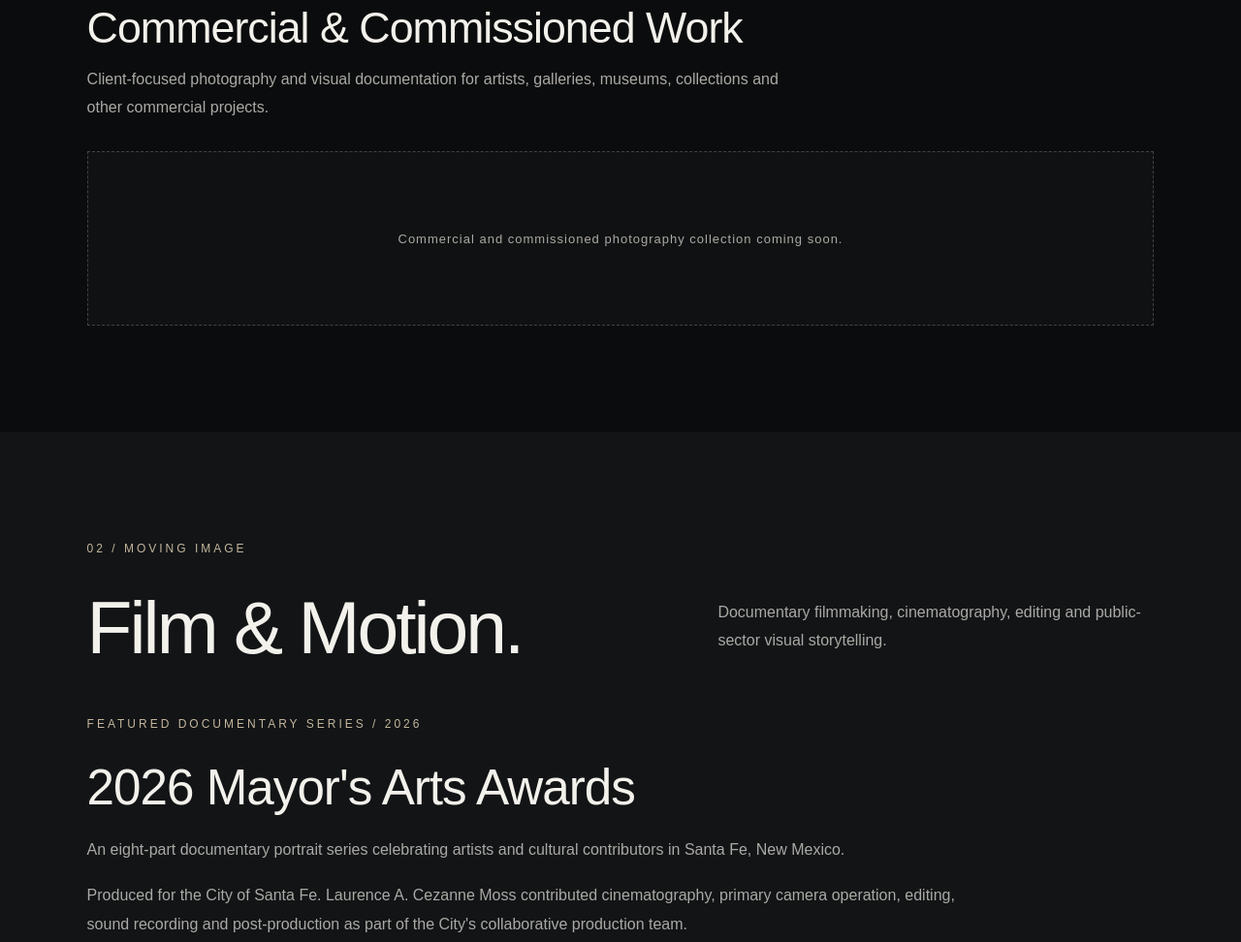
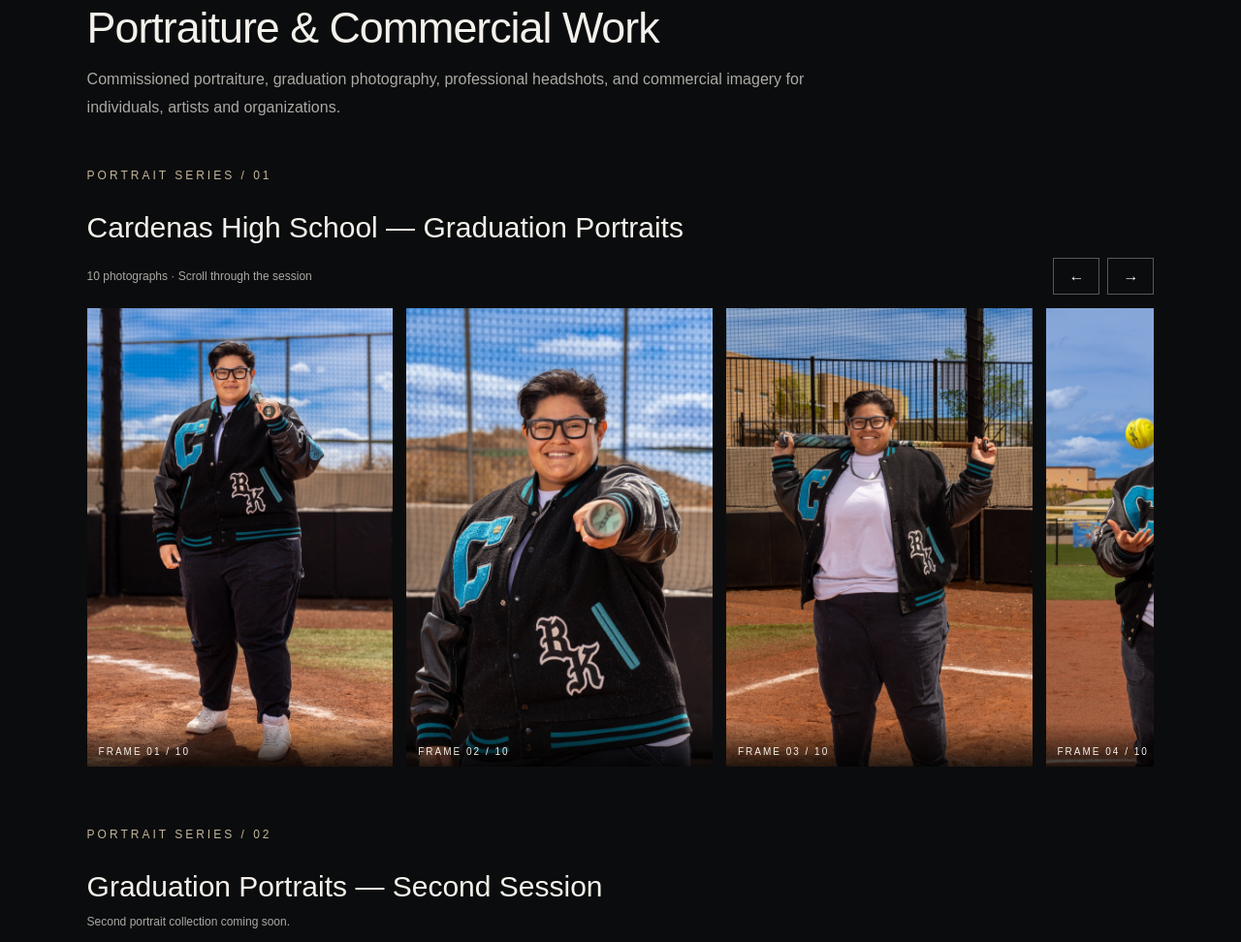
Before and after one commit to MOSSMotionworks/MOSSMotionworks.github.io, a plain HTML site: page index.html in a window 1280 px wide. Shown: the part 3764-4736 px from the top of the page at 97% size. Drawn offline with Linux system fonts and the light colour scheme.

Commit message:
Add filmstrip functionality and update portrait section

```diff
--- a/index.html
+++ b/index.html
@@ -89,6 +89,16 @@
     }
   ]
 }
+
+document.querySelectorAll(".filmstrip-buttons button").forEach(button => {
+  button.addEventListener("click", () => {
+    const strip = document.getElementById(button.dataset.strip);
+    if (!strip) return;
+    const frame = strip.querySelector(".photo");
+    const step = frame ? frame.getBoundingClientRect().width + 14 : strip.clientWidth * .7;
+    strip.scrollBy({left: step * Number(button.dataset.direction), behavior:"smooth"});
+  });
+});
 </script>
 
 <style>
@@ -202,6 +212,22 @@
   color: var(--muted);
   line-height: 1.8;
 }
+
+/* Horizontal filmstrip portrait collections */
+.portrait-series { margin-top: 45px; }
+.portrait-series h4 { font-size: clamp(20px,2.5vw,30px); font-weight:400; margin:0 0 12px; }
+.filmstrip-controls { display:flex; justify-content:space-between; align-items:center; gap:15px; margin: 14px 0; }
+.filmstrip-controls .eyebrow { margin:0; }
+.filmstrip-buttons { display:flex; gap:8px; }
+.filmstrip-buttons button { background:transparent; color:var(--white); border:1px solid #ffffff50; padding:9px 15px; cursor:pointer; }
+.filmstrip-buttons button:hover, .filmstrip-buttons button:focus-visible { border-color:var(--accent); color:var(--accent); }
+.filmstrip { display:flex; gap:14px; overflow-x:auto; scroll-snap-type:x mandatory; scroll-behavior:smooth; padding-bottom:15px; scrollbar-color:var(--accent) #252525; }
+.filmstrip .photo { flex:0 0 auto; width:auto; height:clamp(300px,37vw,530px); scroll-snap-align:start; cursor:zoom-in; }
+.filmstrip .photo img, .filmstrip .photo.wide img { height:100%; width:auto; max-width:none; aspect-ratio:auto; object-fit:contain; }
+.filmstrip .photo figcaption { padding:24px 12px 10px; font-size:10px; }
+.filmstrip-note { font-size:12px; color:var(--muted); }
+@media(max-width:750px) { .filmstrip .photo { height:clamp(300px,65vw,440px); } }
+
 /* Photography collections */
 .photo-collection { margin-top: 70px; scroll-margin-top: 100px; }
 .photo-collection:first-of-type { margin-top: 0; }
@@ -517,10 +543,34 @@
   <div class="photo-collection" id="commercial">
     <div class="collection-header">
       <div class="eyebrow">Photography / 03</div>
-      <h3>Commercial &amp; Commissioned Work</h3>
-      <p>Client-focused photography and visual documentation for artists, galleries, museums, collections and other commercial projects.</p>
+      <h3>Portraiture &amp; Commercial Work</h3>
+      <p>Commissioned portraiture, graduation photography, professional headshots, and commercial imagery for individuals, artists and organizations.</p>
     </div>
-    <div class="collection-placeholder">Commercial and commissioned photography collection coming soon.</div>
+    <div class="portrait-series">
+      <div class="eyebrow">Portrait Series / 01</div>
+      <h4>Cardenas High School — Graduation Portraits</h4>
+      <div class="filmstrip-controls">
+        <span class="filmstrip-note">10 photographs · Scroll through the session</span>
+        <div class="filmstrip-buttons"><button type="button" data-strip="cardenas-strip" data-direction="-1" aria-label="Previous Cardenas portraits">&#8592;</button><button type="button" data-strip="cardenas-strip" data-direction="1" aria-label="Next Cardenas portraits">&#8594;</button></div>
+      </div>
+      <div class="filmstrip" id="cardenas-strip" aria-label="Cardenas graduation portrait photo carousel" tabindex="0">
+        <figure class="photo" tabindex="0"><img src="Portraits-Cardenas/01.jpg" alt="Cardenas High School graduation portrait, photograph 1 of 10 by Laurence A. Cezanne Moss" loading="lazy"><figcaption>Frame 01 / 10</figcaption></figure>
+        <figure class="photo" tabindex="0"><img src="Portraits-Cardenas/02.jpg" alt="Cardenas High School graduation portrait, photograph 2 of 10 by Laurence A. Cezanne Moss" loading="lazy"><figcaption>Frame 02 / 10</figcaption></figure>
+        <figure class="photo" tabindex="0"><img src="Portraits-Cardenas/03.jpg" alt="Cardenas High School graduation portrait, photograph 3 of 10 by Laurence A. Cezanne Moss" loading="lazy"><figcaption>Frame 03 / 10</figcaption></figure>
+        <figure class="photo" tabindex="0"><img src="Portraits-Cardenas/04.jpg" alt="Cardenas High School graduation portrait, photograph 4 of 10 by Laurence A. Cezanne Moss" loading="lazy"><figcaption>Frame 04 / 10</figcaption></figure>
+        <figure class="photo" tabindex="0"><img src="Portraits-Cardenas/05.jpg" alt="Cardenas High School graduation portrait, photograph 5 of 10 by Laurence A. Cezanne Moss" loading="lazy"><figcaption>Frame 05 / 10</figcaption></figure>
+        <figure class="photo" tabindex="0"><img src="Portraits-Cardenas/06.jpg" alt="Cardenas High School graduation portrait, photograph 6 of 10 by Laurence A. Cezanne Moss" loading="lazy"><figcaption>Frame 06 / 10</figcaption></figure>
+        <figure class="photo" tabindex="0"><img src="Portraits-Cardenas/07.jpg" alt="Cardenas High School graduation portrait, photograph 7 of 10 by Laurence A. Cezanne Moss" loading="lazy"><figcaption>Frame 07 / 10</figcaption></figure>
+        <figure class="photo" tabindex="0"><img src="Portraits-Cardenas/08.jpg" alt="Cardenas High School graduation portrait, photograph 8 of 10 by Laurence A. Cezanne Moss" loading="lazy"><figcaption>Frame 08 / 10</figcaption></figure>
+        <figure class="photo" tabindex="0"><img src="Portraits-Cardenas/09.jpg" alt="Cardenas High School graduation portrait, photograph 9 of 10 by Laurence A. Cezanne Moss" loading="lazy"><figcaption>Frame 09 / 10</figcaption></figure>
+        <figure class="photo" tabindex="0"><img src="Portraits-Cardenas/10.jpg" alt="Cardenas High School graduation portrait, photograph 10 of 10 by Laurence A. Cezanne Moss" loading="lazy"><figcaption>Frame 10 / 10</figcaption></figure>
+      </div>
+    </div>
+    <div class="portrait-series">
+      <div class="eyebrow">Portrait Series / 02</div>
+      <h4>Graduation Portraits — Second Session</h4>
+      <p class="filmstrip-note">Second portrait collection coming soon.</p>
+    </div>
   </div>
 </section>
 
```
